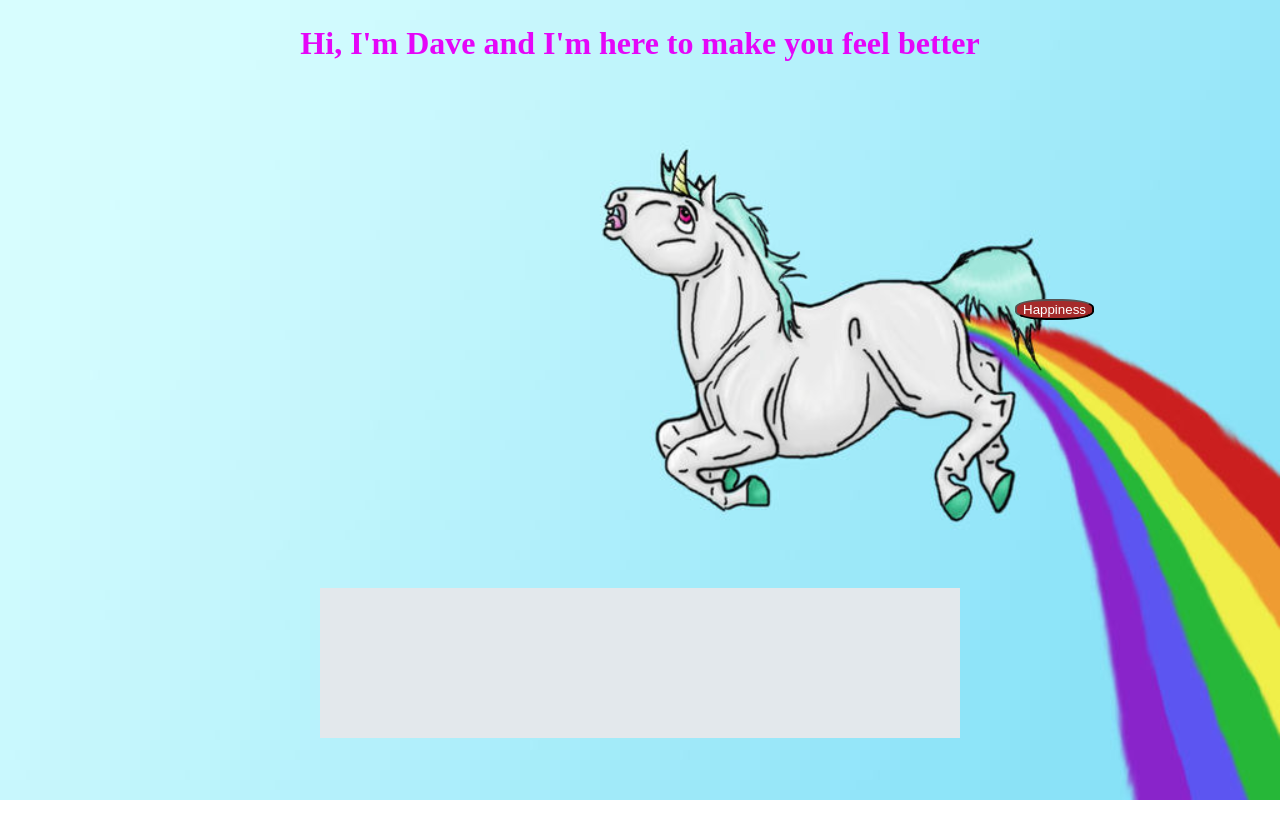
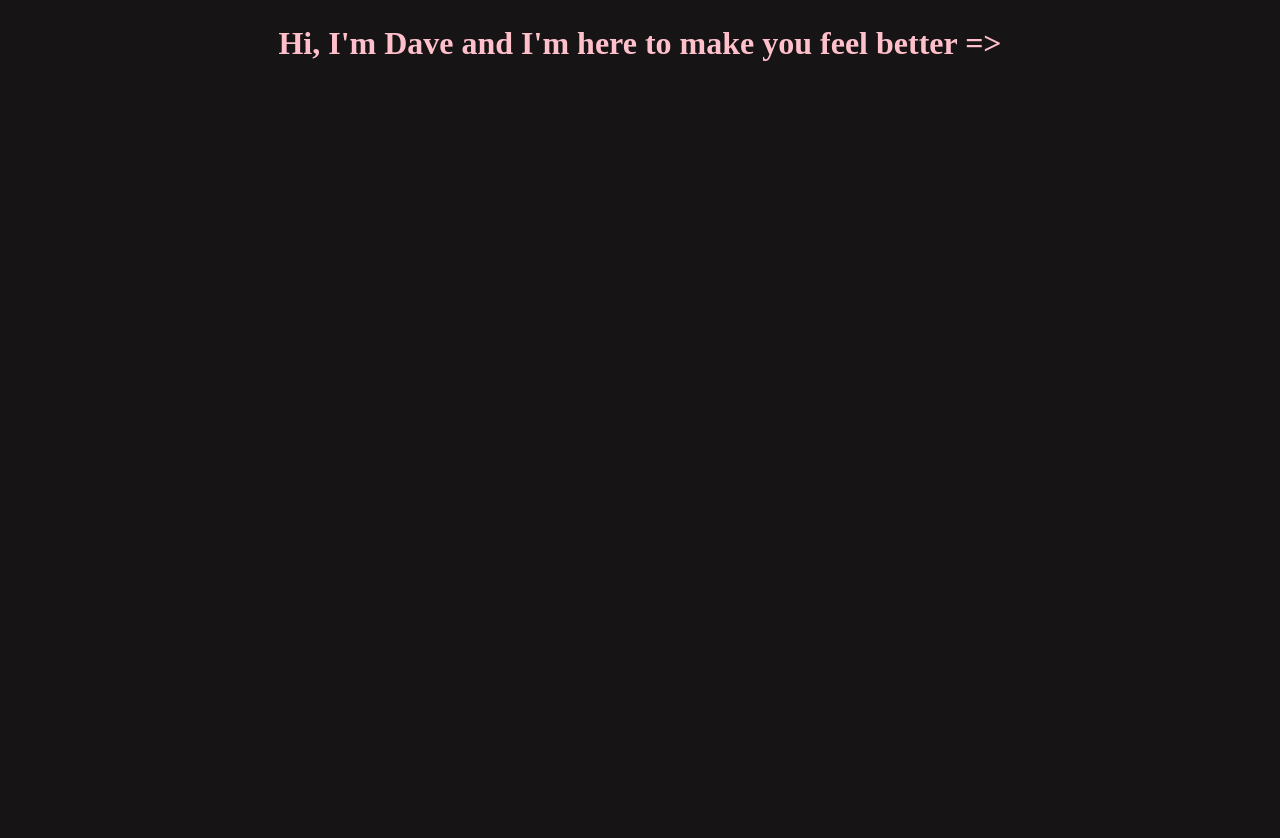
Before and after one commit to Porcunadev/Attell, a plain HTML site: page index.html in a window 1280 px wide. Shown: the top 838 px of the page. Before the commit the page ends 800 px from the top, so only its background shows below. Drawn offline with Linux system fonts and the light colour scheme.

Commit message:
took off image

```diff
--- a/index.html
+++ b/index.html
@@ -9,12 +9,16 @@
 </head>
 <body>
     <header>
-    <h1>Hi, I'm Dave and I'm here to make you feel better</h1>
+    <h1>Hi, I'm Dave and I'm here to make you feel better => </h1>
     </header>
+
+    <section>
     <div class="container img-container"></div>
     <h2 class="dave-quotes"></h2>
+    </section>
+
     <div class="btn-container">
-        <button id="button" class="btn">Happiness</button>
+        <button id="button" class="btn">Click 4 Happiness</button>
     </div>
 </body>
 </html>
--- a/scss/style.scss
+++ b/scss/style.scss
@@ -1,21 +1,17 @@
 html{
     box-sizing: border-box;
     font-size: 100%;
+    margin: 0px;
+    padding: 0px;
 }
 *, *::before, *::after{
     box-sizing: inherit;
 }
 
 body{
-    margin: 0px;
-    padding: 0px;
     line-height: 1.4;
-    color: rgb(228, 6, 248);
-    background-image: url('../img/unicorn.jpg');
-    background-repeat: no-repeat;
-    background-size: cover;
-    background-position: center;
-    background-blend-mode: lighten;
+    color: pink;
+    background-color:rgb(22, 20, 20);
 }
 header {
     margin-top:20px;
@@ -24,16 +20,28 @@ header {
 
 .container {
    margin: 0 auto ;
-   width: 50%;
-   height: 500px;
+   width: 500px;
+   height: 800px;
+}
+
+.container img {
+    border-radius: 10%;
+    border: 1px solid pink;
+    box-shadow: 10px 5px 5px pink;
+}
+
+section {
+    display: flex;
+    align-items: center;
 }
 
 .dave-quotes {
     margin: 0 auto;
     width: 50%;
     height: 150px;
-    color: black;
-    background-color: rgb(227, 232, 236);
+    color: cyan;
+    font-weight: 500;
+
 }
 
 .btn-container{
@@ -43,9 +51,13 @@ header {
 }
 
 #button {
-    border-radius: 40%;
-    background-color: brown;
-    color: white;
+    border-radius: 10%;
+    padding: 10px;
+    background-color: cyan;
+    color: black;
+    position: absolute;
+    left: 310px;
+    bottom:385px;
 }
 
 .img-container {
```
Also changed, not shown: scss/style.css, 1 other file.
